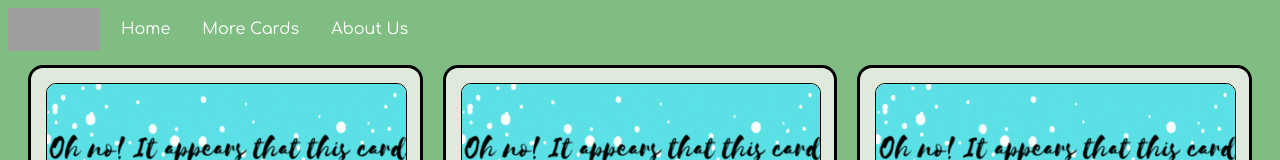
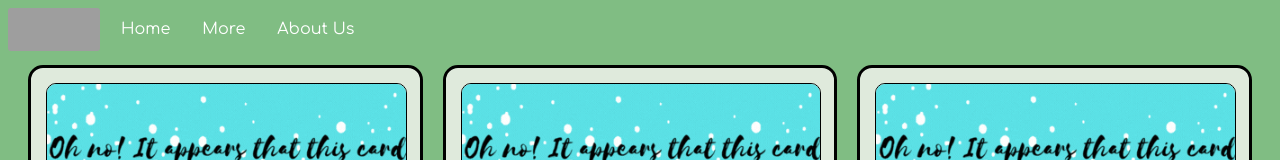
Before and after one commit to ImJustSpirit/ncl-christmas-cards, a plain HTML site: page index.html in a window 1280 px wide. Shown: the top 160 px of the page. Drawn offline with Linux system fonts and the light colour scheme; grey boxes are pictures that could not be loaded.

Commit message:
Update index.html

```diff
--- a/index.html
+++ b/index.html
@@ -19,7 +19,7 @@
             <ul>
                 <li class="ColLogo"><img class="Logo" src="https://www.ncl-coll.ac.uk/media/mkoldfdx/tf_d55b5f47-b220-4f3f-9a9f-b3df3f21daa0-ogimage.png?anchor=center&mode=crop&width=1200&height=630&rnd=132258055593930000" alt="Newcastle College Logo"></li>
                 <li><a href="index.html">Home</a></li>
-                <li><a href="page1.html">More Cards</a></li>
+                <li><a href="page1.html">More</a></li>
                 <li><a href ="about.html">About Us</a></li>
             </ul>
         </div>
```
